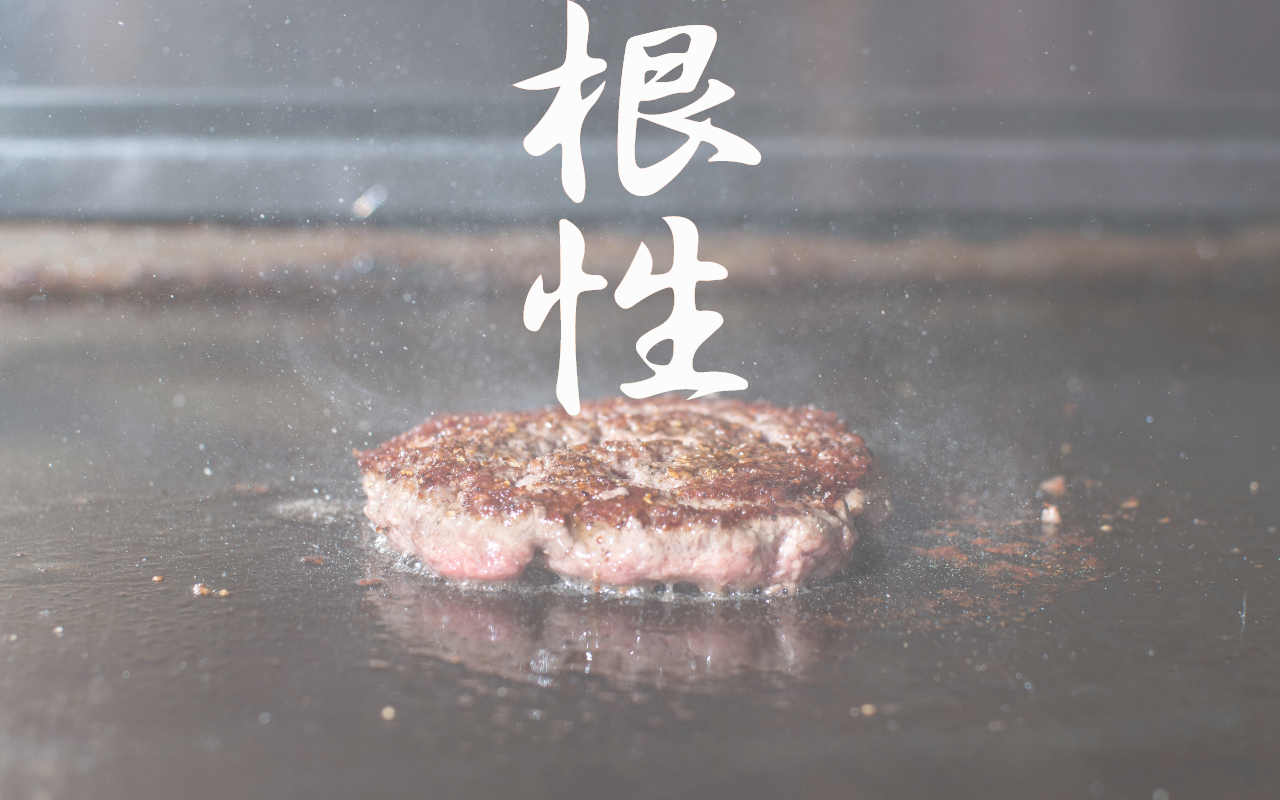
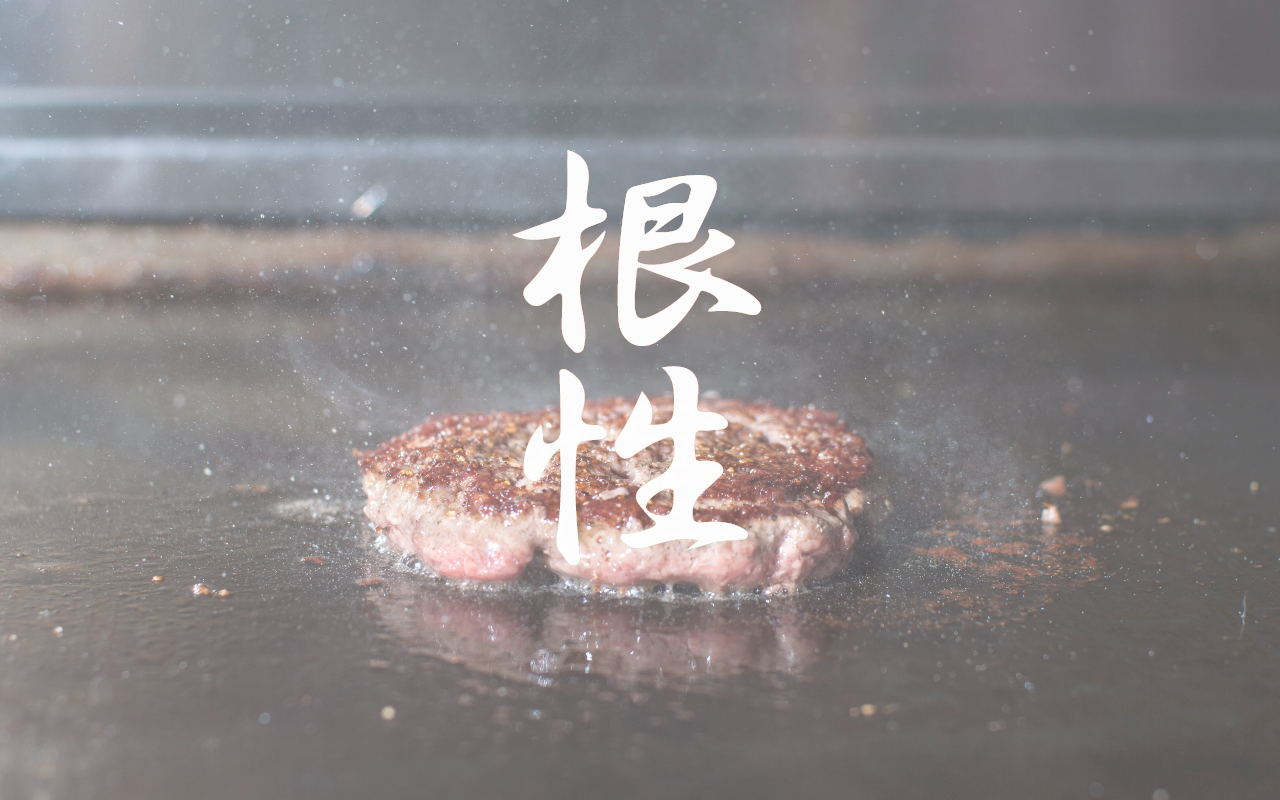
Before and after one commit to gfran87/Redesign_Source, a plain HTML site: page about.html in a window 1280 px wide. Shown: the top 800 px of the page. Drawn offline with Linux system fonts and the light colour scheme.

Commit message:
Logo
Added padding (image location)

```diff
--- a/about.html
+++ b/about.html
@@ -7,6 +7,7 @@
 img {
     display: block;
     margin: auto;
+    padding-top: 150px
 }
 
 </style>
```
Also changed, not shown: gallery.html (+1 -0 lines), menu.html (+1 -0 lines), 6 other files.
